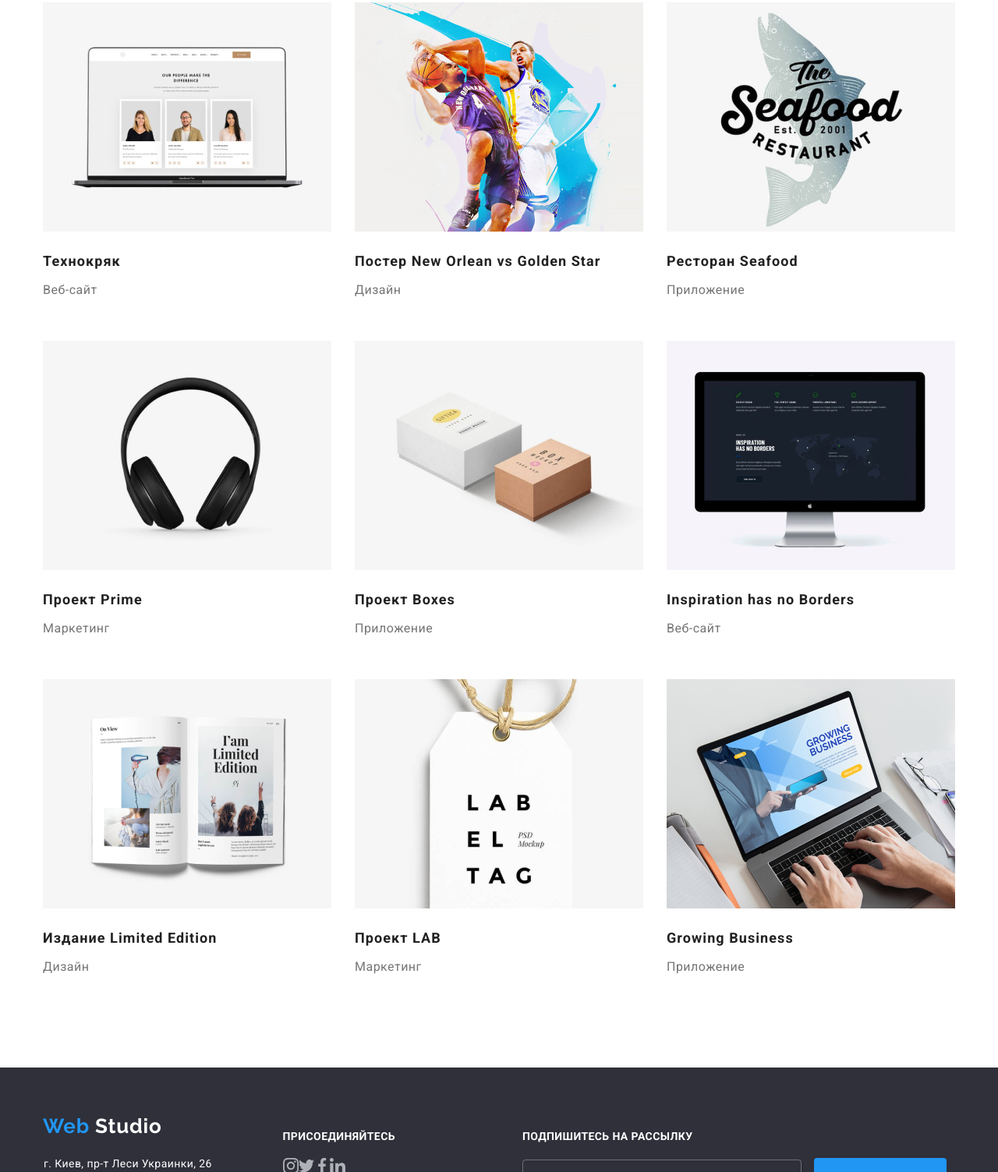
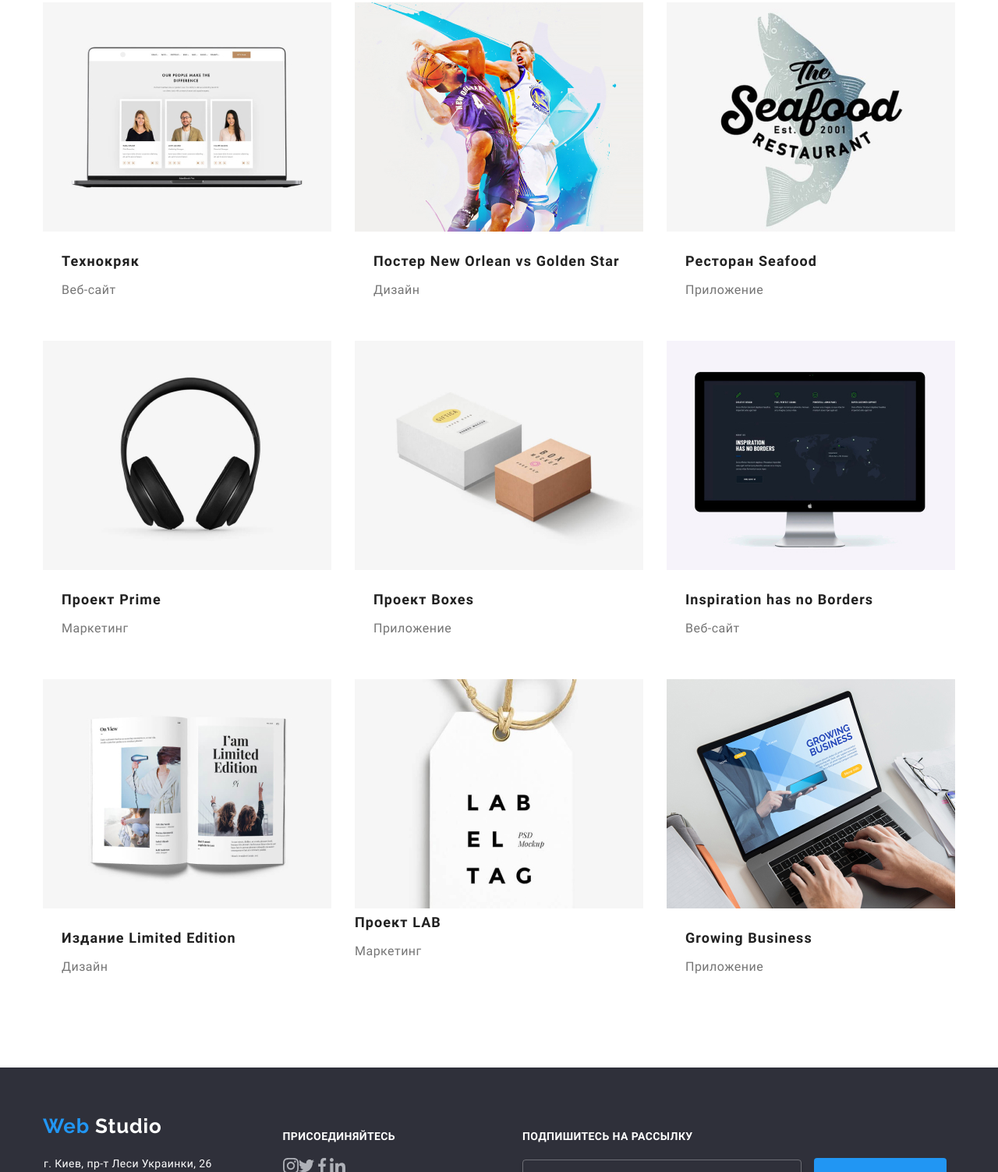
Before and after one commit to Dm3583/goit-markup-hw-03, a plain HTML site: page portfolio.html in a window 1280 px wide. Shown: the part 269-1772 px from the top of the page at 78% size. Drawn offline with Linux system fonts and the light colour scheme.

Commit message:
HW3 update 3

```diff
--- a/css/styles.css
+++ b/css/styles.css
@@ -658,12 +658,15 @@ background-color: violet;
 
 .portfolio .portfolio-card {
     width: calc((1200px - 30px*3)/3);
-    padding-bottom: 20px;
     margin: 15px;
 }
 
+.portfolio .text-container {
+    padding: 20px 24px;
+}
+
 .portfolio-card .card-header {
-    margin-top: 20px;
+    margin-top: 0px;
     margin-bottom: 0px;
     color: var(--title-text-color);
     font-weight: 700;
--- a/portfolio.html
+++ b/portfolio.html
@@ -76,16 +76,19 @@
                     <li class="portfolio-card">
                         <a href="" class="link">
                             <img src="./images/jpg/portfolio/tehno-kriak-web-site.jpg" alt="Технокряк Веб-сайт" width="370" class="picture" />
+                            <div class="text-container">
                                 <h2 class="card-header">Технокряк</h2>
                                 <p class="card-label">Веб-сайт</p>
                                 <p class="desc-text visually-hidden">
                                     Технокряк это современная площадка распространения коронавируса. Компании используют эту платформу для цифрового шпионажа и атак на защищённые сервера конкурентов
                                 </p>
+                            </div>
                         </a>
                     </li>
                     <li class="portfolio-card">
                         <a href="" class="link">
                             <img src="./images/jpg/portfolio/new-orlean-vs-golden-star-design.jpg" alt="Постер Нью Орлеан vs Голден Стар" width="370" class="picture" />
+                            <div class="text-container">
                                 <h2 class="card-header">
                                     Постер <span lang="en">New Orlean vs Golden Star</span>
                                 </h2>
@@ -93,11 +96,13 @@
                                 <p class="desc-text visually-hidden">
                                     Технокряк это современная площадка распространения коронавируса. Компании используют эту платформу для цифрового шпионажа и атак на защищённые сервера конкурентов
                                 </p>
+                            </div>
                         </a>
                     </li>
                     <li class="portfolio-card">
                         <a href="" class="link">
                             <img src="./images/jpg/portfolio/the-seafood-app.jpg" alt="Логотип ресторана Сифуд" width="370" class="picture" />
+                            <div class="text-container">
                                 <h2 class="card-header">
                                     Ресторан <span lang="en">Seafood</span>
                                 </h2>
@@ -105,41 +110,49 @@
                                 <p class="desc-text visually-hidden">
                                     Технокряк это современная площадка распространения коронавируса. Компании используют эту платформу для цифрового шпионажа и атак на защищённые сервера конкурентов
                                 </p>
+                            </div>
                         </a>
                     </li>
                     <li class="portfolio-card">
                         <a href="" class="link">
                             <img src="./images/jpg/portfolio/prime-project-marketing.jpg" alt="Наушники" width="370" class="picture" />
+                            <div class="text-container">
                                 <h2 class="card-header">Проект <span lang="en">Prime</span></h2>
                                 <p class="card-label">Маркетинг</p>
                                 <p class="desc-text visually-hidden">
                                     Технокряк это современная площадка распространения коронавируса. Компании используют эту платформу для цифрового шпионажа и атак на защищённые сервера конкурентов
                                 </p>
+                            </div>
                         </a>
                     </li>
                     <li class="portfolio-card">
                         <a href="" class="link">
                             <img src="./images/jpg/portfolio/boxes-project.jpg" alt="Две картонные коробочки" width="370" class="picture" />
+                            <div class="text-container">
                                 <h2 class="card-header">Проект <span lang="en">Boxes</span></h2>
                                 <p class="card-label">Приложение</p>
                                 <p class="desc-text visually-hidden">
                                     Технокряк это современная площадка распространения коронавируса. Компании используют эту платформу для цифрового шпионажа и атак на защищённые сервера конкурентов
                                 </p>
+                            </div>
                         </a>
                     </li>
                     <li class="portfolio-card">
                         <a href="" class="link">
                             <img src="./images/jpg/portfolio/inspiration-has-no-borders-web-site.jpg" lang="en" alt="Inspiration has no Borders screenshot" width="370" class="picture" />
+                            <div class="text-container">
                                 <h2 lang="en" class="card-header">Inspiration has no Borders</h2>
                                 <p class="card-label">Веб-сайт</p>
                                 <p class="desc-text visually-hidden">
                                     Технокряк это современная площадка распространения коронавируса. Компании используют эту платформу для цифрового шпионажа и атак на защищённые сервера конкурентов
                                 </p>
+                            </div>
                         </a>
                     </li>
                     <li class="portfolio-card">
                         <a href="" class="link">
                             <img src="./images/jpg/portfolio/limited-edition-design.jpg" alt="Книга с иллюстрациями" width="370" class="picture" />
+                            <div class="text-container">
                                 <h2 class="card-header">
                                     Издание <span lang="en">Limited Edition</span>
                                 </h2>
@@ -147,26 +160,31 @@
                                 <p class="desc-text visually-hidden">
                                     Технокряк это современная площадка распространения коронавируса. Компании используют эту платформу для цифрового шпионажа и атак на защищённые сервера конкурентов
                                 </p>
+                            </div>
                         </a>
                     </li>
                     <li class="portfolio-card">
                         <a href="" class="link">
                             <img src="./images/jpg/portfolio/lab-marketing.jpg" alt="Бирка с надписью: Лейбл Таг" width="370" class="picture" />
+                            <div class="ext-container">
                                 <h2 class="card-header">Проект <span lang="en">LAB</span></h2>
                                 <p class="card-label">Маркетинг</p>
                                 <p class="desc-text visually-hidden">
                                     Технокряк это современная площадка распространения коронавируса. Компании используют эту платформу для цифрового шпионажа и атак на защищённые сервера конкурентов
                                 </p>
+                            </div>
                         </a>
                     </li>
                     <li class="portfolio-card">
                         <a href="" class="link">
                             <img src="./images/jpg/portfolio/growing-business-app.jpg" lang="en" alt="Growing Business screenshot" width="370" class="picture" />
+                            <div class="text-container">
                                 <h2 lang="en" class="card-header">Growing Business</h2>
                                 <p class="card-label">Приложение</p>
                                 <p class="desc-text visually-hidden">
                                     Технокряк это современная площадка распространения коронавируса. Компании используют эту платформу для цифрового шпионажа и атак на защищённые сервера конкурентов
                                 </p>
+                            </div>
                         </a>
                     </li>
                 </ul>
```
Lines whose indentation alone changed are shown as unchanged.
